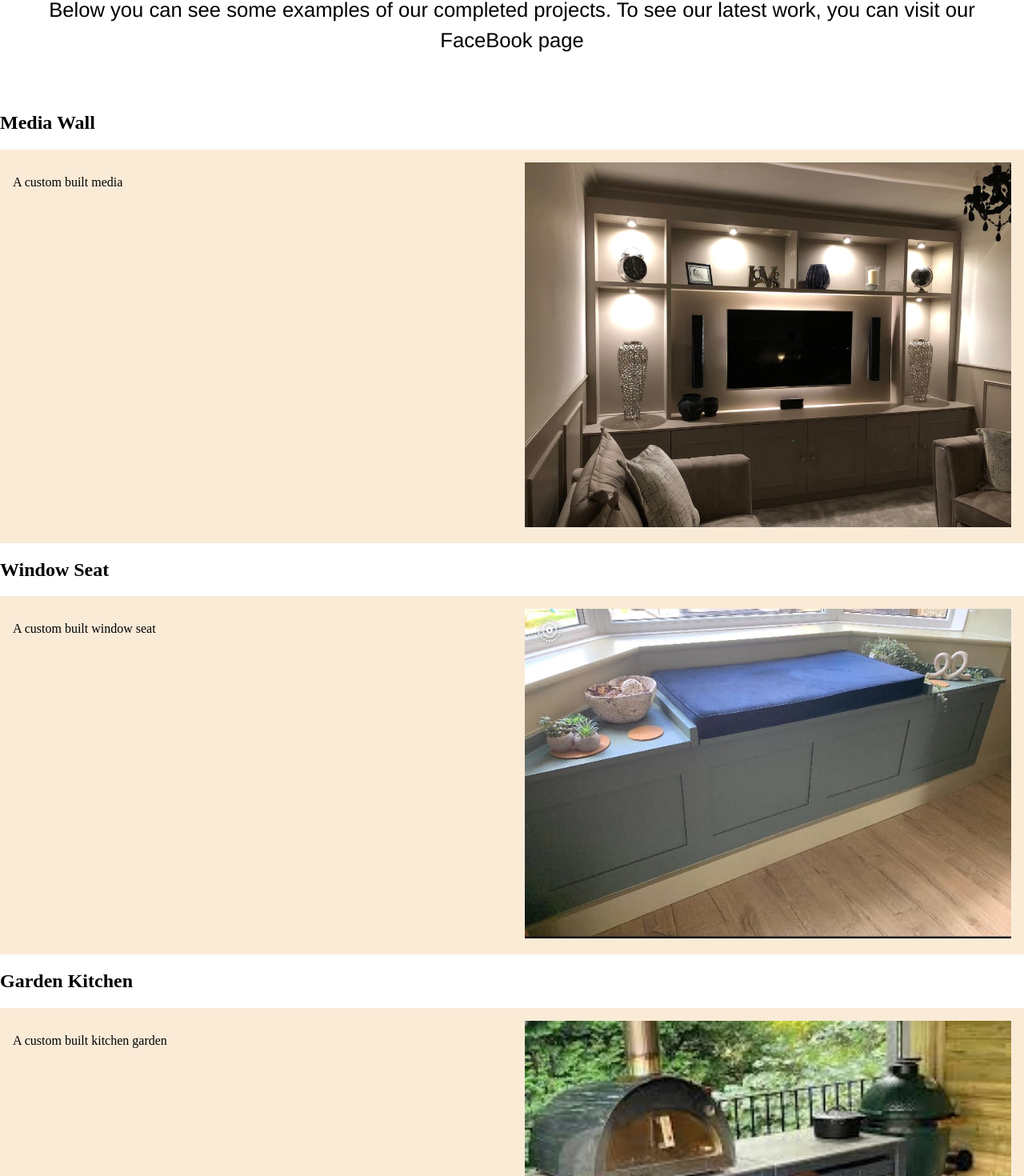
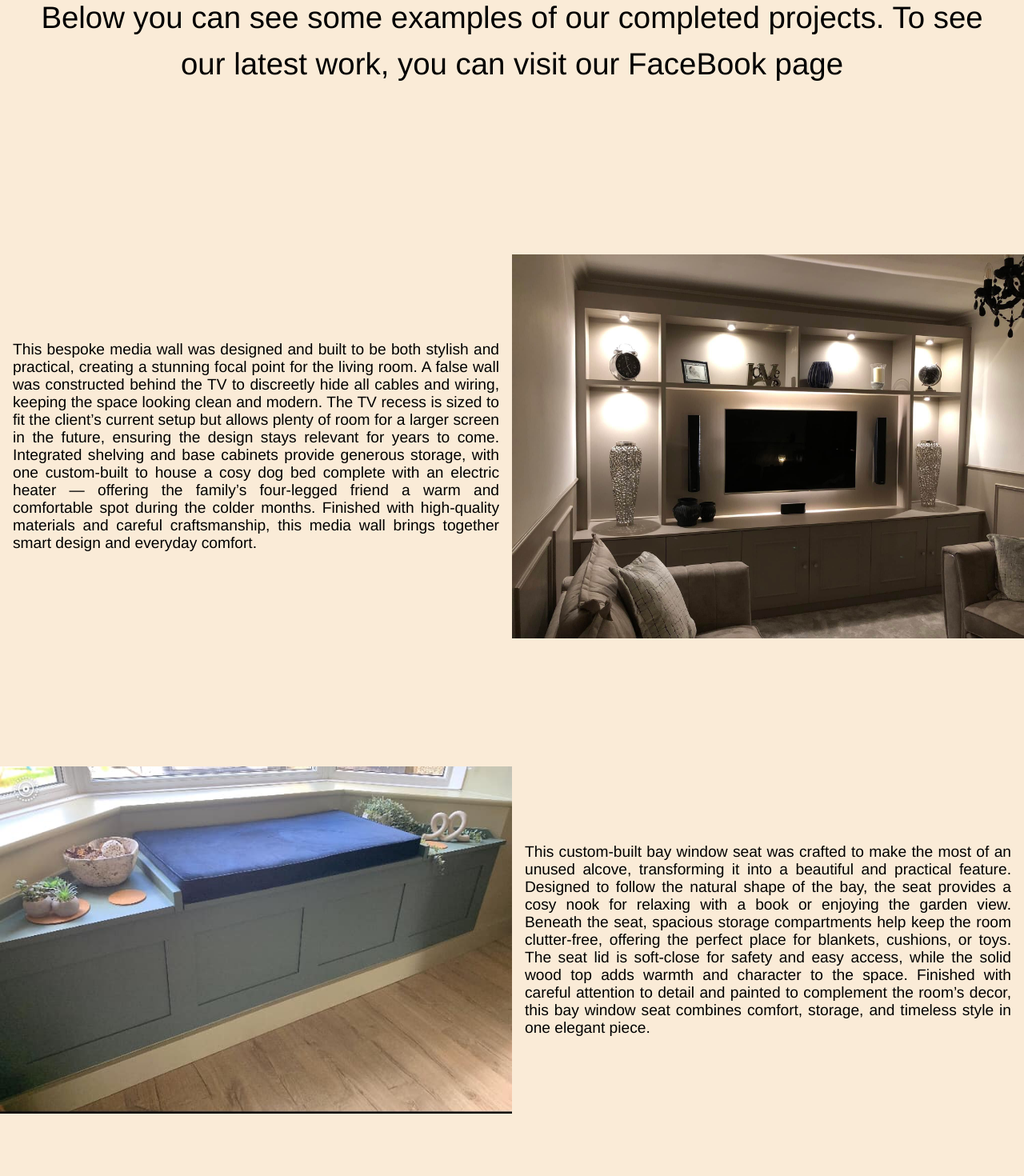
Before and after one commit to danny-817/creative_carpentry, a React (Vite) app: page /projects in a window 1280 px wide. Shown: the part 405-1875 px from the top of the page at 80% size. Built offline with nearby package versions, Linux system fonts and the light colour scheme.

Commit message:
added descriptions to the projects and adjusted the styling of the relevant fonts

```diff
--- a/src/assets/projects_list.json
+++ b/src/assets/projects_list.json
@@ -2,19 +2,19 @@
   "projects": [
     {
       "project_name": "Media Wall",
-      "project_description": "A custom built media",
+      "project_description": "This bespoke media wall was designed and built to be both stylish and practical, creating a stunning focal point for the living room. A false wall was constructed behind the TV to discreetly hide all cables and wiring, keeping the space looking clean and modern. The TV recess is sized to fit the client’s current setup but allows plenty of room for a larger screen in the future, ensuring the design stays relevant for years to come. Integrated shelving and base cabinets provide generous storage, with one custom-built to house a cosy dog bed complete with an electric heater — offering the family’s four-legged friend a warm and comfortable spot during the colder months. Finished with high-quality materials and careful craftsmanship, this media wall brings together smart design and everyday comfort.",
       "picture_url": "src/assets/pictures/media_wall.jpg",
       "picture_alt": "alt text - a media wall"
     },
     {
       "project_name": "Window  Seat",
-      "project_description": "A custom built window seat",
+      "project_description": "This custom-built bay window seat was crafted to make the most of an unused alcove, transforming it into a beautiful and practical feature. Designed to follow the natural shape of the bay, the seat provides a cosy nook for relaxing with a book or enjoying the garden view. Beneath the seat, spacious storage compartments help keep the room clutter-free, offering the perfect place for blankets, cushions, or toys. The seat lid is soft-close for safety and easy access, while the solid wood top adds warmth and character to the space. Finished with careful attention to detail and painted to complement the room’s decor, this bay window seat combines comfort, storage, and timeless style in one elegant piece.",
       "picture_url": "src/assets/pictures/window_seat.jpg",
       "picture_alt": "alt-text - a window seat"
     },
     {
       "project_name": "Garden Kitchen",
-      "project_description": "A custom built kitchen garden",
+      "project_description": "This custom outdoor kitchen was designed to create a practical and stylish cooking space under the client’s covered patio. Built on sturdy lockable castors, the whole unit can be easily moved to adapt to different layouts or seasonal needs. The kitchen was carefully planned to house the client’s existing pizza oven and ceramic grill, with durable heat-resistant surfaces providing a safe and functional workspace. Open shelving and spacious drawers offer plenty of built-in storage for firewood, utensils, and cooking essentials, keeping everything close at hand while maintaining a tidy look. The rich, dark finish contrasts beautifully with the natural wood detailing, blending seamlessly into the garden setting and creating a perfect hub for outdoor entertaining, whatever the weather.",
       "picture_url": "src/assets/pictures/garden_kitchen.jpg",
       "picture_alt": "alt text - a garden kitchen"
     }
--- a/src/assets/styles/projects.module.css
+++ b/src/assets/styles/projects.module.css
@@ -5,17 +5,14 @@
 .projects_intro{
 	margin: 0;
 	padding:50px;
-	background-color: white;
-	font-size: 2vw;
+	background-color: antiquewhite;
+	font-size: 3vw;
 	line-height: 1.5;
 	font-family: Helvetica, sans-serif;
 	font-weight: lighter;
 	color:black;
 }
-.project p,img{
-	flex: 1;
-	padding: 1rem;
-}
+
 /*.project img{*/
 /*	flex: 1;*/
 /*}*/
@@ -23,15 +20,37 @@
 .projects_container{
 
 }
-.project_description{
+.description_container{
+	display: flex;
+	flex:1;
+	text-align: justify;
 
 }
-.project{
+.project_description{
+	font-family: Helvetica, sans-serif;
+	font-size: 1.5vw;
+	padding: 1rem;
+	font-weight: lighter;
+
+
+
+}
+.project:nth-child(odd){
 	display: flex;
 	background-color: antiquewhite;
 	width: 100%;
-
-
+	align-items: center;
+	justify-content: center;
+	height: 100vh
+}
+.project:nth-child(even){
+	display: flex;
+	flex-direction: row-reverse;
+	background-color: antiquewhite;
+	width: 100%;
+	align-items: center;
+	justify-content: center;
+	height: auto
 }
 .image_container{
 	width: 50%;
@@ -40,4 +59,6 @@
 	width: 100%;
 	height: auto;
 	box-sizing: border-box;
+	display: block;
+
 }
--- a/src/pages/Projects.jsx
+++ b/src/pages/Projects.jsx
@@ -23,12 +23,13 @@ export default function Projects() {
 
         {projects.projects.map((project, i) => (
           // console.log(project),
-          <div key={i}>
-            <h2>{project.project_name}</h2>
-            <div className={styles.project}>
+
+          <div key={i} className={styles.project}>
+            <div className={styles.description_container}>
               <p className={styles.project_description}>
                 {project.project_description}
               </p>
+            </div>
             <div className={styles.image_container}>
               <img
                 src={project.picture_url}
@@ -37,7 +38,6 @@ export default function Projects() {
               />
             </div>
           </div>
-          </div>
         ))}
       </section>
     </>
```
Lines whose indentation alone changed are shown as unchanged.
